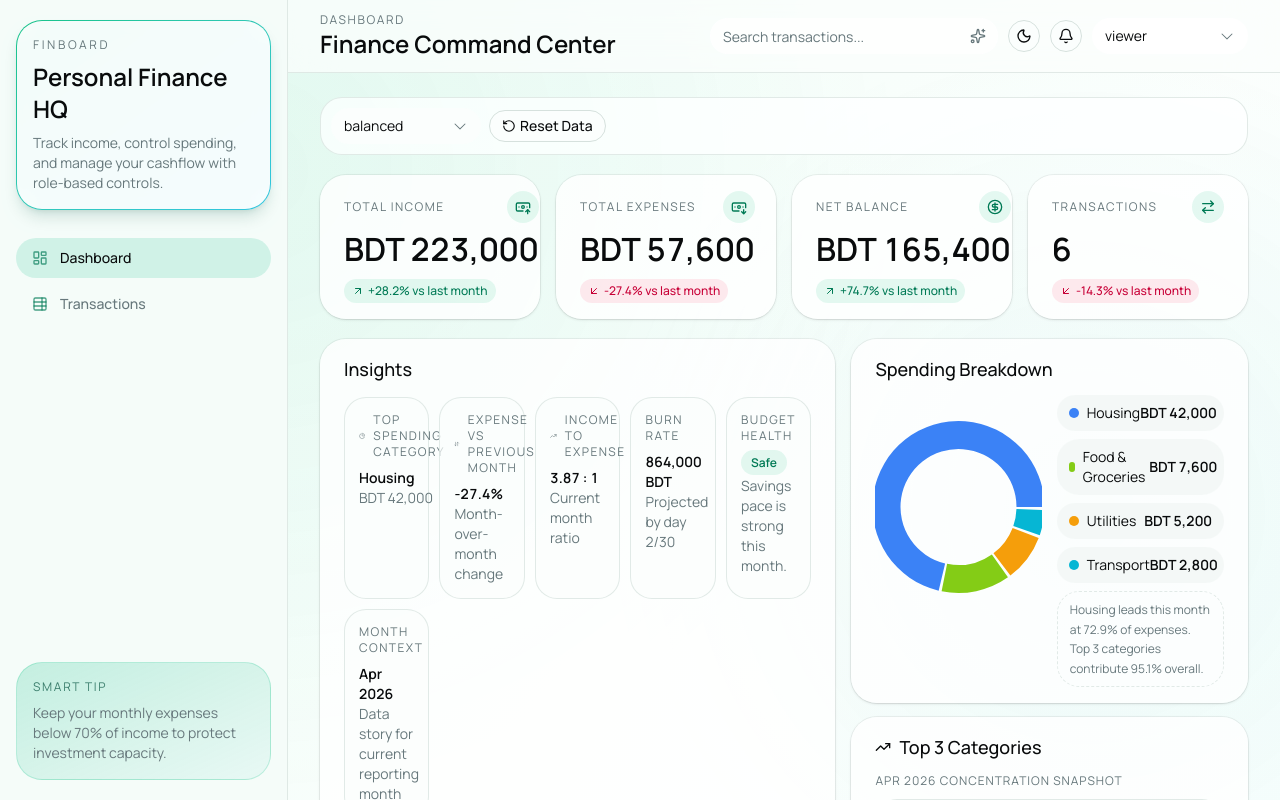
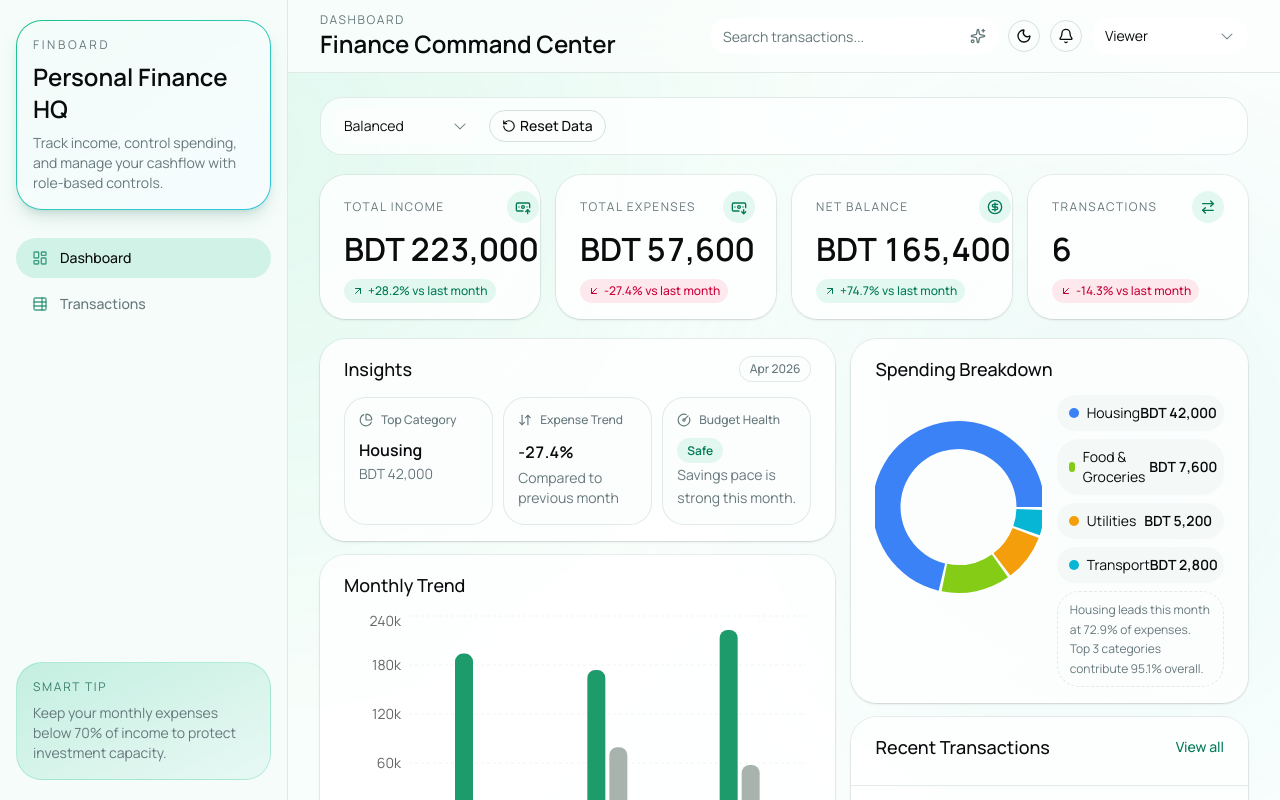
Before and after one commit to ornobaadi/FinBoard, a Next.js app: page / in a window 1280 px wide. Shown: the top 800 px of the page. Built offline with nearby package versions, Linux system fonts and the light colour scheme.

Commit message:
feat: enhance dashboard components by removing unused TopCategoriesCard, updating InsightsPanel and Transaction filters with improved labels, and adjusting recent transactions display

```diff
--- a/app/page.tsx
+++ b/app/page.tsx
@@ -38,13 +38,6 @@ const FinancePulseCard = dynamic(
   () => import("@/components/dashboard/FinancePulseCard").then((mod) => mod.FinancePulseCard),
   {
     loading: () => <div className="h-48 rounded-4xl border border-border/70 bg-card/70" />,
-  }
-)
-
-const TopCategoriesCard = dynamic(
-  () => import("@/components/dashboard/TopCategoriesCard").then((mod) => mod.TopCategoriesCard),
-  {
-    loading: () => <div className="h-52 rounded-4xl border border-border/70 bg-card/70" />,
   }
 )
 
@@ -140,10 +133,8 @@ export default function Page() {
                 <InsightsPanel
                   monthLabel={stats.insights.currentMonthLabel}
                   topCategory={stats.insights.topCategory}
-                  burnRate={stats.insights.burnRate}
                   budgetHealth={stats.insights.budgetHealth}
                   expenseChangePercent={stats.insights.expenseChangePercent}
-                  incomeExpenseRatio={stats.insights.incomeExpenseRatio}
                 />
                 <MonthlyTrendChart
                   data={stats.insights.monthlyTrend}
@@ -163,10 +154,6 @@ export default function Page() {
                   data={stats.insights.categoryBreakdown}
                   monthLabel={stats.insights.currentMonthLabel}
                   narrative={stats.insights.narratives.category}
-                />
-                <TopCategoriesCard
-                  monthLabel={stats.insights.currentMonthLabel}
-                  data={stats.insights.topCategories}
                 />
                 <RecentTransactions data={stats.recentTransactions} />
               </div>
--- a/components/dashboard/InsightsPanel.tsx
+++ b/components/dashboard/InsightsPanel.tsx
@@ -1,4 +1,4 @@
-import { ArrowDownUp, PieChart, TrendingUp } from "lucide-react"
+import { ArrowDownUp, GaugeCircle, PieChart } from "lucide-react"
 
 import { Card, CardContent, CardHeader, CardTitle } from "@/components/ui/card"
 import { formatCurrency, formatPercent } from "@/lib/utils"
@@ -6,24 +6,16 @@ import { formatCurrency, formatPercent } from "@/lib/utils"
 interface InsightsPanelProps {
   monthLabel: string
   topCategory: { name: string; amount: number }
-  burnRate: { spent: number; elapsedDays: number; totalDays: number; projectedExpense: number }
   budgetHealth: { status: "safe" | "watch" | "risk"; label: string; reason: string }
   expenseChangePercent: number
-  incomeExpenseRatio: number
 }
 
 export function InsightsPanel({
   monthLabel,
   topCategory,
-  burnRate,
   budgetHealth,
   expenseChangePercent,
-  incomeExpenseRatio,
 }: InsightsPanelProps) {
-  const ratioLabel = Number.isFinite(incomeExpenseRatio)
-    ? `${incomeExpenseRatio.toFixed(2)} : 1`
-    : "0 : 1"
-
   const budgetTone =
     budgetHealth.status === "safe"
       ? "bg-emerald-500/10 text-emerald-700 dark:text-emerald-300"
@@ -33,58 +25,39 @@ export function InsightsPanel({
 
   return (
     <Card className="gap-0 bg-card/80 py-0 shadow-sm">
-      <CardHeader className="pt-4 pb-2.5">
+      <CardHeader className="flex flex-row items-center justify-between pt-4 pb-2.5">
         <CardTitle className="text-lg">Insights</CardTitle>
+        <span className="rounded-full border border-border/70 bg-background/70 px-2.5 py-1 text-xs font-medium text-muted-foreground">
+          {monthLabel}
+        </span>
       </CardHeader>
-      <CardContent className="grid gap-2.5 pt-1 pb-4 sm:grid-cols-2 xl:grid-cols-5">
+      <CardContent className="grid gap-2.5 pt-1 pb-4 md:grid-cols-3">
         <div className="rounded-3xl border border-border/70 bg-background/70 p-3.5">
-          <p className="inline-flex items-center gap-2 text-xs tracking-[0.12em] text-muted-foreground uppercase">
-            <PieChart className="size-3.5" /> Top Spending Category
+          <p className="inline-flex items-center gap-2 text-xs font-medium text-muted-foreground">
+            <PieChart className="size-3.5" /> Top Category
           </p>
-          <p className="mt-2 font-semibold">{topCategory.name}</p>
-          <p className="text-sm text-muted-foreground">{formatCurrency(topCategory.amount)}</p>
+          <p className="mt-2 text-base font-semibold leading-tight">{topCategory.name}</p>
+          <p className="mt-1 text-sm text-muted-foreground">{formatCurrency(topCategory.amount)}</p>
         </div>
 
         <div className="rounded-3xl border border-border/70 bg-background/70 p-3.5">
-          <p className="inline-flex items-center gap-2 text-xs tracking-[0.12em] text-muted-foreground uppercase">
-            <ArrowDownUp className="size-3.5" /> Expense vs Previous Month
+          <p className="inline-flex items-center gap-2 text-xs font-medium text-muted-foreground">
+            <ArrowDownUp className="size-3.5" /> Expense Trend
           </p>
-          <p className="mt-2 font-semibold tabular-nums">{formatPercent(expenseChangePercent)}</p>
-          <p className="text-sm text-muted-foreground">Month-over-month change</p>
+          <p className="mt-2 text-base font-semibold tabular-nums">{formatPercent(expenseChangePercent)}</p>
+          <p className="mt-1 text-sm text-muted-foreground">Compared to previous month</p>
         </div>
 
         <div className="rounded-3xl border border-border/70 bg-background/70 p-3.5">
-          <p className="inline-flex items-center gap-2 text-xs tracking-[0.12em] text-muted-foreground uppercase">
-            <TrendingUp className="size-3.5" /> Income to Expense
+          <p className="inline-flex items-center gap-2 text-xs font-medium text-muted-foreground">
+            <GaugeCircle className="size-3.5" /> Budget Health
           </p>
-          <p className="mt-2 font-semibold tabular-nums">{ratioLabel}</p>
-          <p className="text-sm text-muted-foreground">Current month ratio</p>
-        </div>
-
-        <div className="rounded-3xl border border-border/70 bg-background/70 p-3.5">
-          <p className="text-xs tracking-[0.12em] text-muted-foreground uppercase">Burn Rate</p>
-          <p className="mt-2 font-semibold tabular-nums">
-            {Math.round(burnRate.projectedExpense).toLocaleString()} BDT
-          </p>
-          <p className="text-sm text-muted-foreground">
-            Projected by day {burnRate.elapsedDays}/{burnRate.totalDays}
-          </p>
-        </div>
-
-        <div className="rounded-3xl border border-border/70 bg-background/70 p-3.5">
-          <p className="text-xs tracking-[0.12em] text-muted-foreground uppercase">Budget Health</p>
           <p className="mt-2">
             <span className={`rounded-full px-2.5 py-1 text-xs font-semibold ${budgetTone}`}>
               {budgetHealth.label}
             </span>
           </p>
-          <p className="mt-1 text-sm text-muted-foreground">{budgetHealth.reason}</p>
-        </div>
-
-        <div className="rounded-3xl border border-border/70 bg-background/70 p-3.5 sm:col-span-2 xl:col-span-1">
-          <p className="text-xs tracking-[0.12em] text-muted-foreground uppercase">Month Context</p>
-          <p className="mt-2 font-semibold">{monthLabel}</p>
-          <p className="text-sm text-muted-foreground">Data story for current reporting month</p>
+          <p className="mt-1 text-sm leading-relaxed text-muted-foreground">{budgetHealth.reason}</p>
         </div>
       </CardContent>
     </Card>
--- a/components/layout/RoleToggle.tsx
+++ b/components/layout/RoleToggle.tsx
@@ -14,11 +14,12 @@ import { useAppStore } from "@/store/useAppStore"
 export function RoleToggle() {
   const role = useAppStore((state) => state.role)
   const setRole = useAppStore((state) => state.setRole)
+  const roleLabel = role === "admin" ? "Admin" : "Viewer"
 
   return (
     <Select value={role} onValueChange={(value) => setRole(value as "viewer" | "admin")}>
       <SelectTrigger className="w-[156px] bg-card" aria-label="Select user role">
-        <SelectValue placeholder="Role" />
+        <SelectValue placeholder="Role">{roleLabel}</SelectValue>
       </SelectTrigger>
       <SelectContent>
         <SelectItem value="viewer">
--- a/components/layout/demo-controls.tsx
+++ b/components/layout/demo-controls.tsx
@@ -23,6 +23,8 @@ export function DemoControls() {
   const scenario = useAppStore((state) => state.scenario)
   const loadScenario = useAppStore((state) => state.loadScenario)
   const resetDemoData = useAppStore((state) => state.resetDemoData)
+  const selectedScenarioLabel =
+    scenarioOptions.find((option) => option.key === scenario)?.label ?? "Scenario"
 
   return (
     <div className="flex flex-wrap items-center gap-2 rounded-3xl border border-border/70 bg-card/70 p-2.5">
@@ -31,7 +33,7 @@ export function DemoControls() {
         onValueChange={(value) => loadScenario(value as DemoScenarioKey)}
       >
         <SelectTrigger className="h-8 min-w-[150px] bg-background" aria-label="Select demo scenario">
-          <SelectValue placeholder="Scenario" />
+          <SelectValue placeholder="Scenario">{selectedScenarioLabel}</SelectValue>
         </SelectTrigger>
         <SelectContent>
           {scenarioOptions.map((option) => (
--- a/components/transactions/TransactionFilters.tsx
+++ b/components/transactions/TransactionFilters.tsx
@@ -26,6 +26,32 @@ export function TransactionFilters({ onExportCsv, canExport = false }: Transacti
   const setFilter = useAppStore((state) => state.setFilter)
   const setFilters = useAppStore((state) => state.setFilters)
   const clearFilters = useAppStore((state) => state.clearFilters)
+
+  const typeLabel =
+    filters.type === "all"
+      ? "All Types"
+      : filters.type === "income"
+        ? "Income"
+        : "Expense"
+
+  const statusLabel =
+    filters.status === "all"
+      ? "All Status"
+      : filters.status === "completed"
+        ? "Completed"
+        : "Pending"
+
+  const categoryLabel =
+    filters.category === "all" ? "All Categories" : filters.category
+
+  const sortLabel =
+    filters.sortBy === "date" && filters.sortDirection === "desc"
+      ? "Newest"
+      : filters.sortBy === "date" && filters.sortDirection === "asc"
+        ? "Oldest"
+        : filters.sortBy === "amount" && filters.sortDirection === "desc"
+          ? "Highest Amount"
+          : "Lowest Amount"
 
   const applyQuickView = (view: "thisMonth" | "pending" | "highExpense") => {
     const todayMonth = new Date().toISOString().slice(0, 7)
@@ -109,10 +135,10 @@ export function TransactionFilters({ onExportCsv, canExport = false }: Transacti
         onValueChange={(value) => setFilter("type", value as "all" | "income" | "expense")}
       >
         <SelectTrigger id="tx-type-filter" className="w-full bg-background" aria-label="Filter by type">
-          <SelectValue placeholder="Type" />
+          <SelectValue placeholder="Type">{typeLabel}</SelectValue>
         </SelectTrigger>
         <SelectContent>
-          <SelectItem value="all">All types</SelectItem>
+          <SelectItem value="all">All Types</SelectItem>
           <SelectItem value="income">Income</SelectItem>
           <SelectItem value="expense">Expense</SelectItem>
         </SelectContent>
@@ -125,10 +151,10 @@ export function TransactionFilters({ onExportCsv, canExport = false }: Transacti
         }
       >
         <SelectTrigger className="w-full bg-background" aria-label="Filter by status">
-          <SelectValue placeholder="Status" />
+          <SelectValue placeholder="Status">{statusLabel}</SelectValue>
         </SelectTrigger>
         <SelectContent>
-          <SelectItem value="all">All status</SelectItem>
+          <SelectItem value="all">All Status</SelectItem>
           <SelectItem value="completed">Completed</SelectItem>
           <SelectItem value="pending">Pending</SelectItem>
         </SelectContent>
@@ -139,10 +165,10 @@ export function TransactionFilters({ onExportCsv, canExport = false }: Transacti
         onValueChange={(value) => setFilter("category", value ?? "all")}
       >
         <SelectTrigger className="w-full bg-background" aria-label="Filter by category">
-          <SelectValue placeholder="Category" />
+          <SelectValue placeholder="Category">{categoryLabel}</SelectValue>
         </SelectTrigger>
         <SelectContent>
-          <SelectItem value="all">All categories</SelectItem>
+          <SelectItem value="all">All Categories</SelectItem>
           {categories.map((category) => (
             <SelectItem key={category} value={category}>
               {category}
@@ -166,7 +192,7 @@ export function TransactionFilters({ onExportCsv, canExport = false }: Transacti
         }
       >
         <SelectTrigger className="w-full bg-background" aria-label="Quick sort preset">
-          <SelectValue placeholder="Sort" />
+          <SelectValue placeholder="Sort">{sortLabel}</SelectValue>
         </SelectTrigger>
         <SelectContent>
           <SelectItem value="newest">Newest</SelectItem>
--- a/components/transactions/TransactionModal.tsx
+++ b/components/transactions/TransactionModal.tsx
@@ -64,6 +64,8 @@ export function TransactionModal({
   const [error, setError] = useState("")
 
   const isEdit = useMemo(() => Boolean(initialData), [initialData])
+  const typeLabel = form.type === "income" ? "Income" : "Expense"
+  const statusLabel = form.status === "completed" ? "Completed" : "Pending"
 
   const handleSubmit = () => {
     if (!form.description.trim()) {
@@ -135,7 +137,7 @@ export function TransactionModal({
                 }
               >
                 <SelectTrigger className="w-full">
-                  <SelectValue placeholder="Type" />
+                  <SelectValue placeholder="Type">{typeLabel}</SelectValue>
                 </SelectTrigger>
                 <SelectContent>
                   <SelectItem value="income">Income</SelectItem>
@@ -190,7 +192,7 @@ export function TransactionModal({
               }
             >
               <SelectTrigger className="w-full">
-                <SelectValue placeholder="Status" />
+                <SelectValue placeholder="Status">{statusLabel}</SelectValue>
               </SelectTrigger>
               <SelectContent>
                 <SelectItem value="completed">Completed</SelectItem>
--- a/store/useAppStore.ts
+++ b/store/useAppStore.ts
@@ -151,7 +151,7 @@ export function useDashboardStats() {
       insights,
       recentTransactions: [...transactions]
         .sort((a, b) => b.date.localeCompare(a.date))
-        .slice(0, 5),
+        .slice(0, 6),
     }
   }, [transactions])
 }
```
